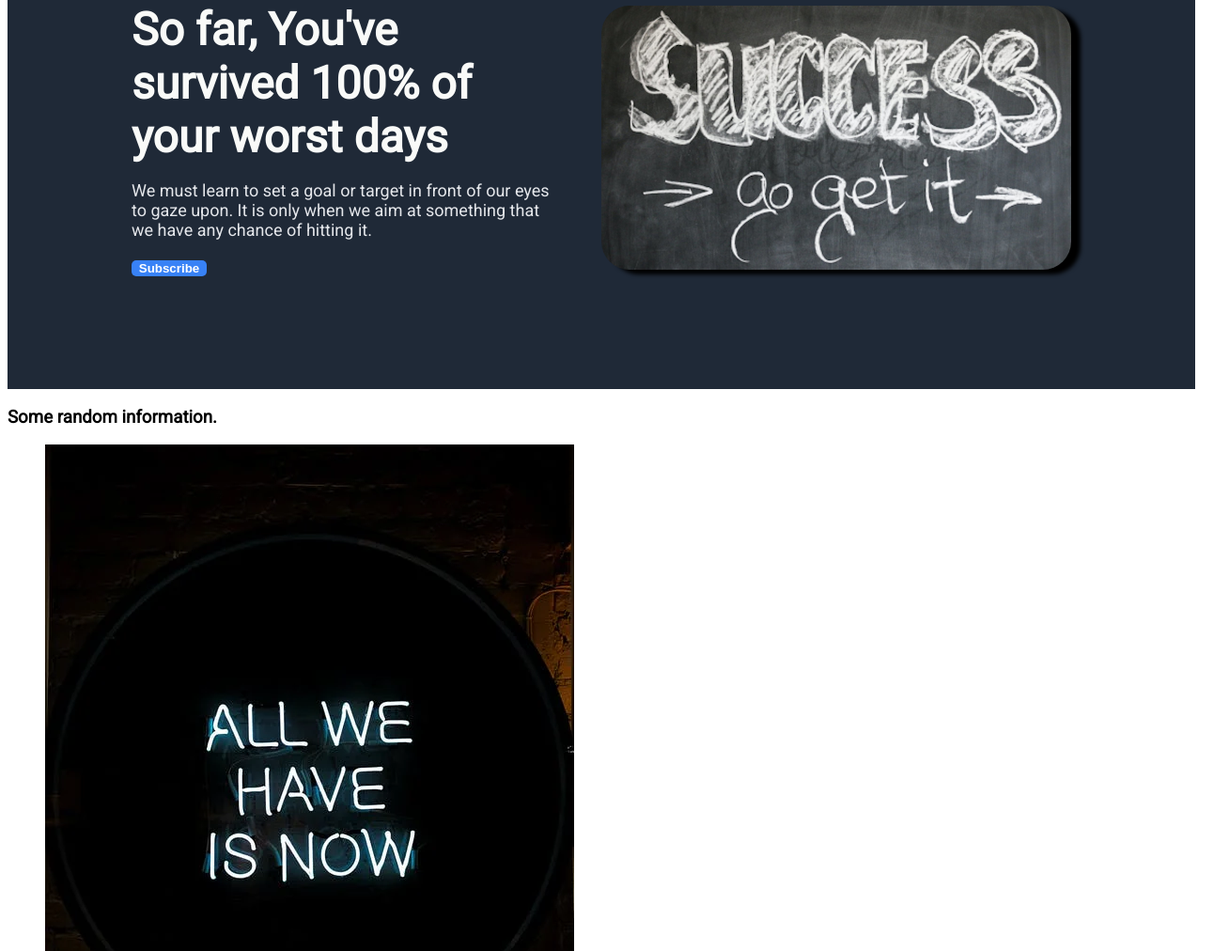
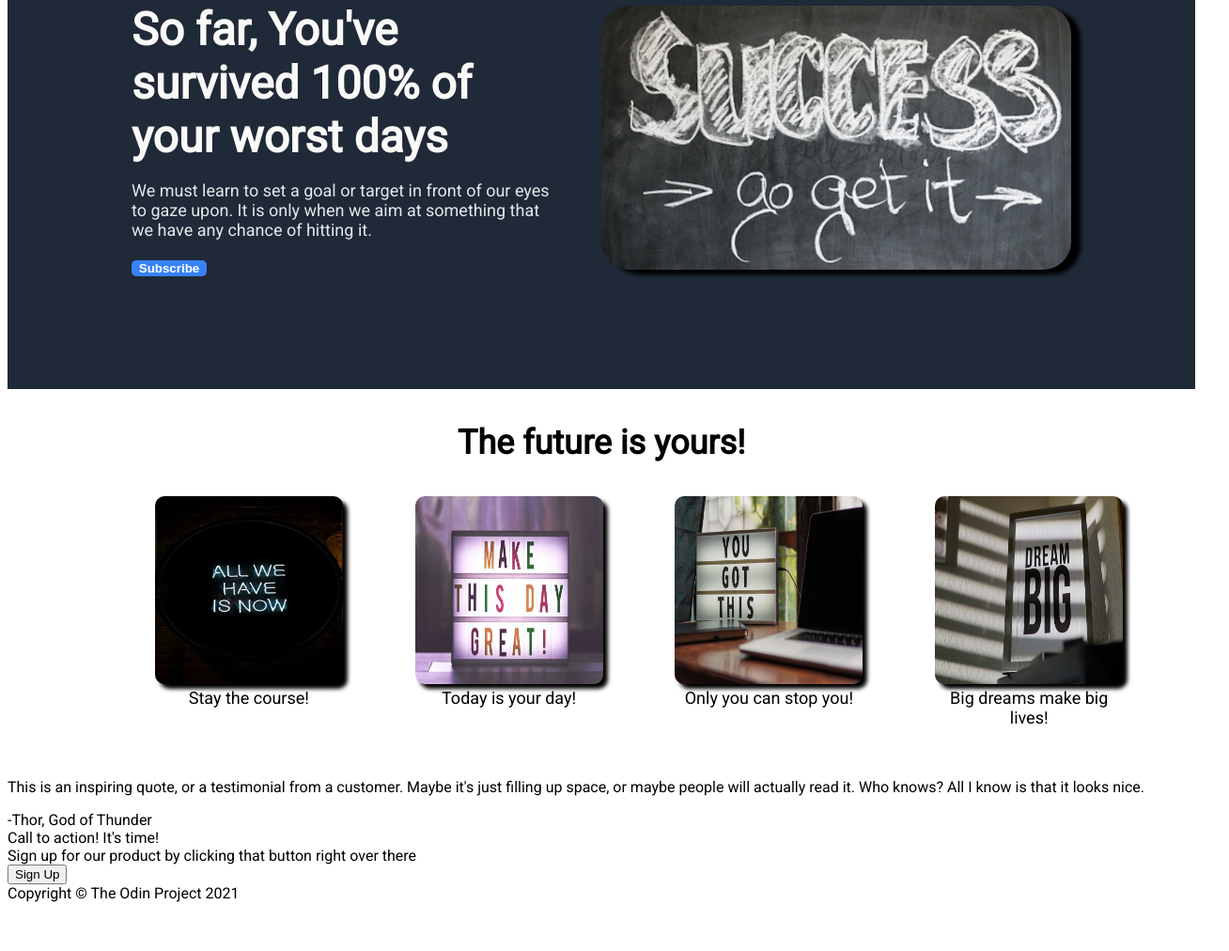
Before and after one commit to MattWisee/Landing-Page, a plain HTML site: page index.html in a window 1280 px wide. Shown: the part 129-1141 px from the top of the page at 94% size, 1308 px wide, since content can reach past the window. After the commit the page ends 1097 px from the top, so only its background shows below. Drawn offline with Linux system fonts and the light colour scheme.

Commit message:
index.html style.css

```diff
--- a/index.html
+++ b/index.html
@@ -34,14 +34,37 @@
             </div>
         </div>
 
+        <h3 class="future"><strong>The future is yours!</strong></h3>
+
         <div class="photos">
-            <h3>Some random information.</h3>
-                <ul class="photo-list">
-                    <li><img src="/photos/allwehave.jpeg" alt="">This is some subtextunder an illustration</li>
-                    <li><img src="/photos/great.jpeg" alt="">This is some subtextunder an illustration</li>
-                    <li><img src="/photos/yougotthis.jpeg" alt="">This is some subtextunder an illustration</li>
-                    <li><img src="/photos/big.jpeg" alt="">This is some subtextunder an illustration</li>
-                </ul>
+                <!-- <ul class="photo-list">
+                    <li><img class="moti-photo" src="/photos/allwehave.jpeg" width= "200" height= "200" alt=""></li>
+                        <p>This is some subtextunder an illustration</p>
+                    <li><img class="moti-photo" src="/photos/great.jpeg" width= "200" height= "200" alt="">This is some subtextunder an illustration</li>
+                    <li><img class="moti-photo" src="/photos/yougotthis.jpeg" width= "200" height= "200" alt="">This is some subtextunder an illustration</li>
+                    <li><img class="moti-photo" src="/photos/big.jpeg" width= "200" height= "200" class="w3-round" alt="">This is some subtextunder an illustration</li>
+                </ul> -->
+
+                <div class="item">
+                    <img class="moti-photo" src="/photos/allwehave.jpeg" width= "200" height= "200"/>
+                    <span class="caption">Stay the course!</span>
+                </div>
+
+                <div class="item">
+                    <img class="moti-photo" src="/photos/great.jpeg" width= "200" height= "200"/>
+                    <span class="caption">Today is your day!</span>
+                </div>
+
+                <div class="item">
+                    <img class="moti-photo" src="/photos/yougotthis.jpeg" width= "200" height= "200"/>
+                    <span class="caption">Only you can stop you!</span>
+                </div>
+
+                <div class="item">
+                    <img class="moti-photo" src="/photos/big.jpeg" width= "200" height= "200"/>
+                    <span class="caption">Big dreams make big lives!</span>
+                </div>
+
         </div>
 
         <div class="quote">
--- a/style.css
+++ b/style.css
@@ -88,3 +88,43 @@ button.subscribe {
     align-items: center;
     font-weight: 600;
 }
+
+h3.future {
+    display: flex;
+    flex-direction: row;
+    align-items: center;
+    justify-content: center;
+    font-size: 36px;
+    font-weight: 800;
+}
+
+div.photos {
+    display: flex;
+    flex-direction: row;
+    justify-content: space-evenly;
+    align-items: center;
+
+}
+
+img.moti-photo {
+    border-radius: 10px;
+    filter: drop-shadow(5px 5px 2px black);
+    flex: wrap;
+    width: 200px;
+    height: 200px;
+}
+
+div.item {
+    vertical-align: top;
+    display: inline-block;
+    text-align: center;
+    width: 120px;
+}
+
+.caption {
+    display: block;
+    width: 200px;
+    height: 30px;
+    font-size: 18px;
+    margin-bottom: 50px;
+}
```
